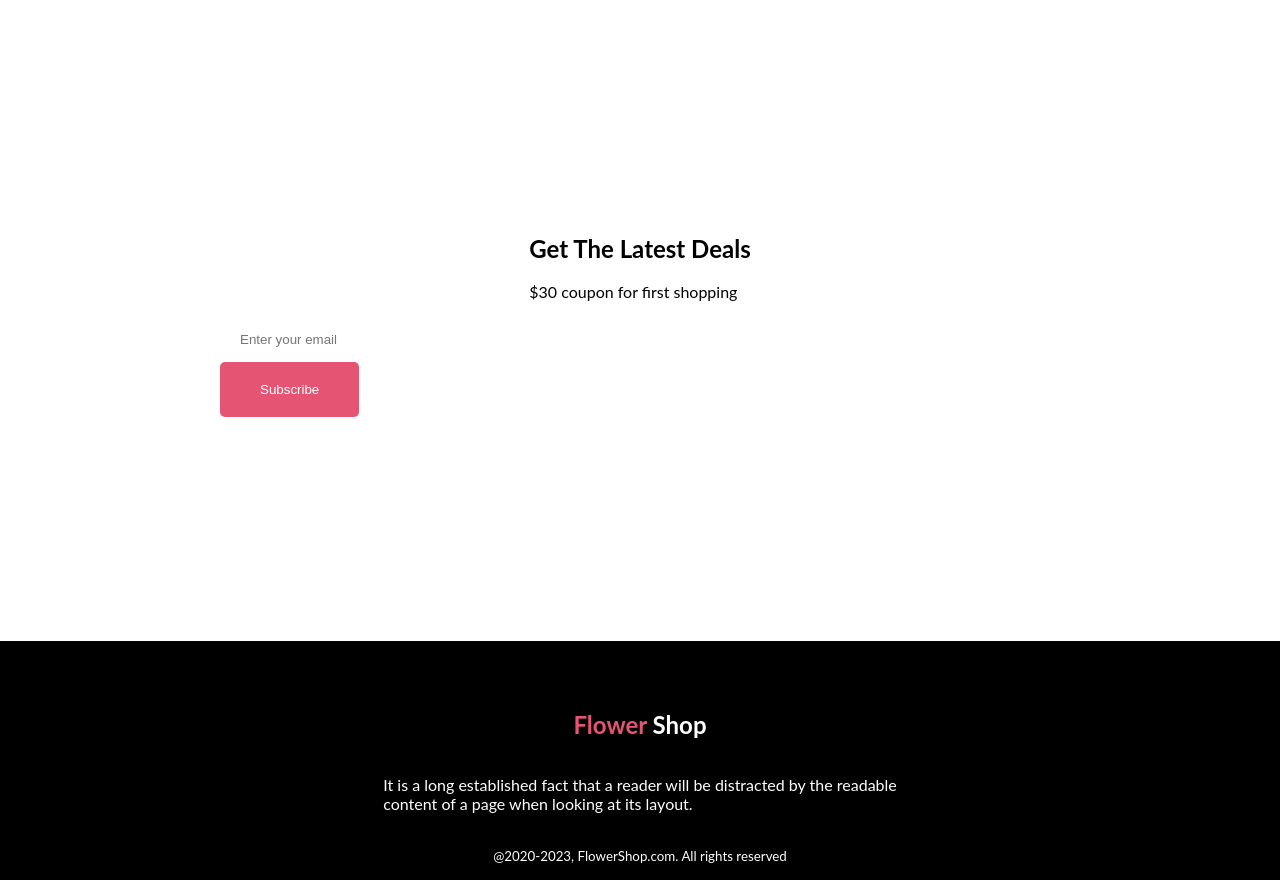
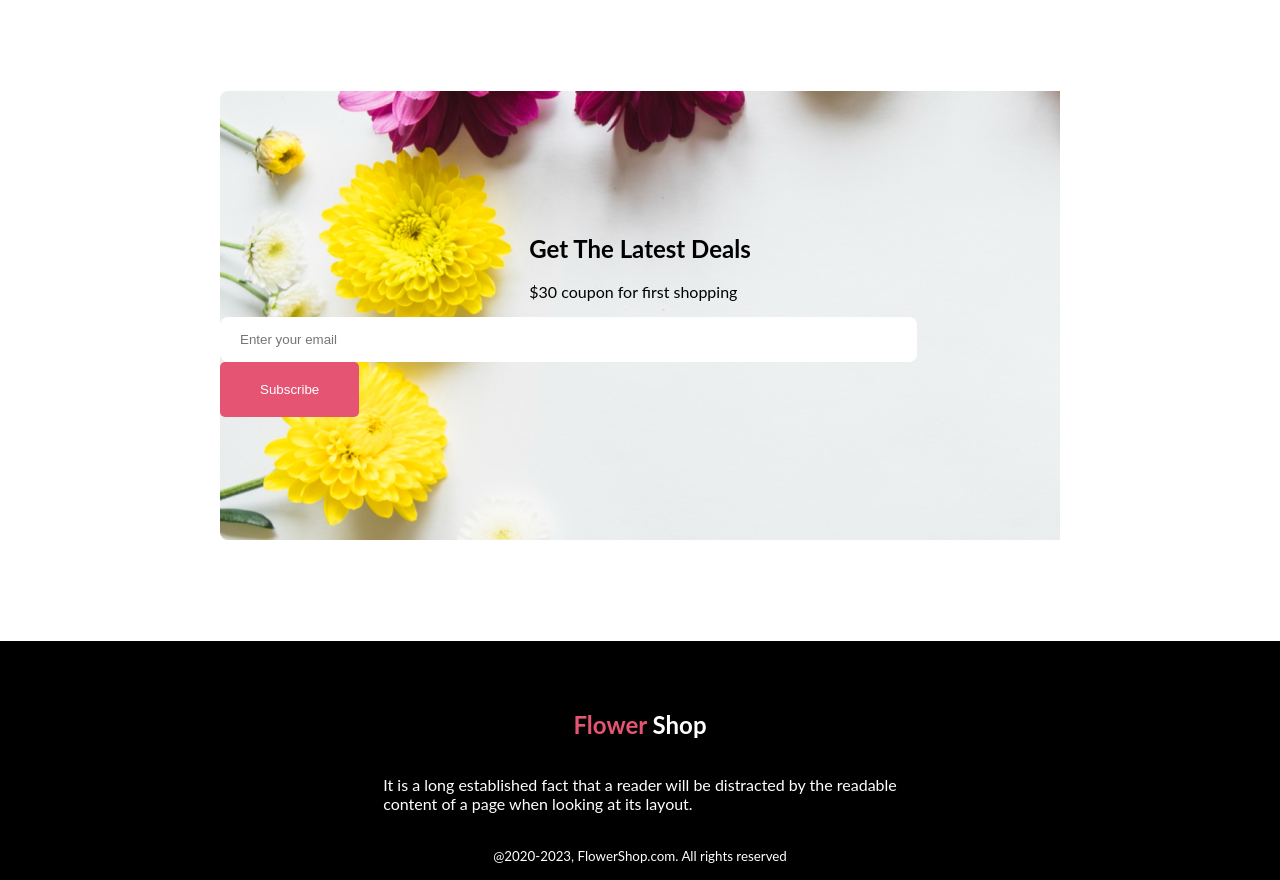
Before and after one commit to Mariumgit01/Online-Flowershop, a plain HTML site: page index.html in a window 1280 px wide. Shown: the part 3391-4271 px from the top of the page. Drawn offline with Linux system fonts and the light colour scheme; the site is published under a folder, as on GitHub Pages, so addresses that start at the root find nothing.

Commit message:
final commit

```diff
--- a/styles/style.css
+++ b/styles/style.css
@@ -178,7 +178,7 @@ body{
 /* subscription section related style */
 
 .subs-container{
-    background-image:url(/images/subscribe.png);
+    background-image:url("../images/subscribe.png");
     margin: 100px 220px;
     height: 450px;
     background-repeat: no-repeat;
```
